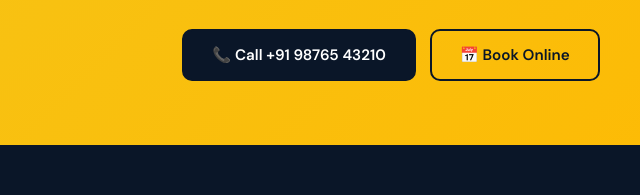
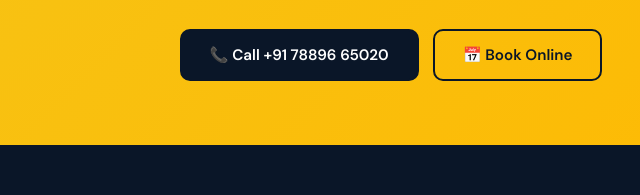
Before and after one commit to satty1987/jammu_electricals, a plain HTML site: page ratelist.html in a window 1280 px wide. Shown: the part 5599-5794 px from the top of the page, 249-889 px from the left. Drawn offline with nearby package versions, Linux system fonts and the light colour scheme; a web font is replaced by a local one.

```diff
--- a/ratelist.html
+++ b/ratelist.html
@@ -549,7 +549,7 @@
     <h2>Need an Electrician in Jammu Right Now?</h2>
     <p>Don't wait. Whether it's an emergency breakdown or a planned installation — Jammu Electrical Solutions is one call away, 24 hours a day.</p>
     <div class="cta-btns">
-      <a href="tel:+919876543210" class="btn" style="background:var(--navy);color:#fff;border-color:var(--navy);">📞 Call +91 98765 43210</a>
+      <a href="tel:+917889665020" class="btn" style="background:var(--navy);color:#fff;border-color:var(--navy);">📞 Call +91 78896 65020</a>
       <a href="#booking" class="btn" style="background:transparent;color:var(--navy);border-color:var(--navy);">📅 Book Online</a>
     </div>
   </div>
```
